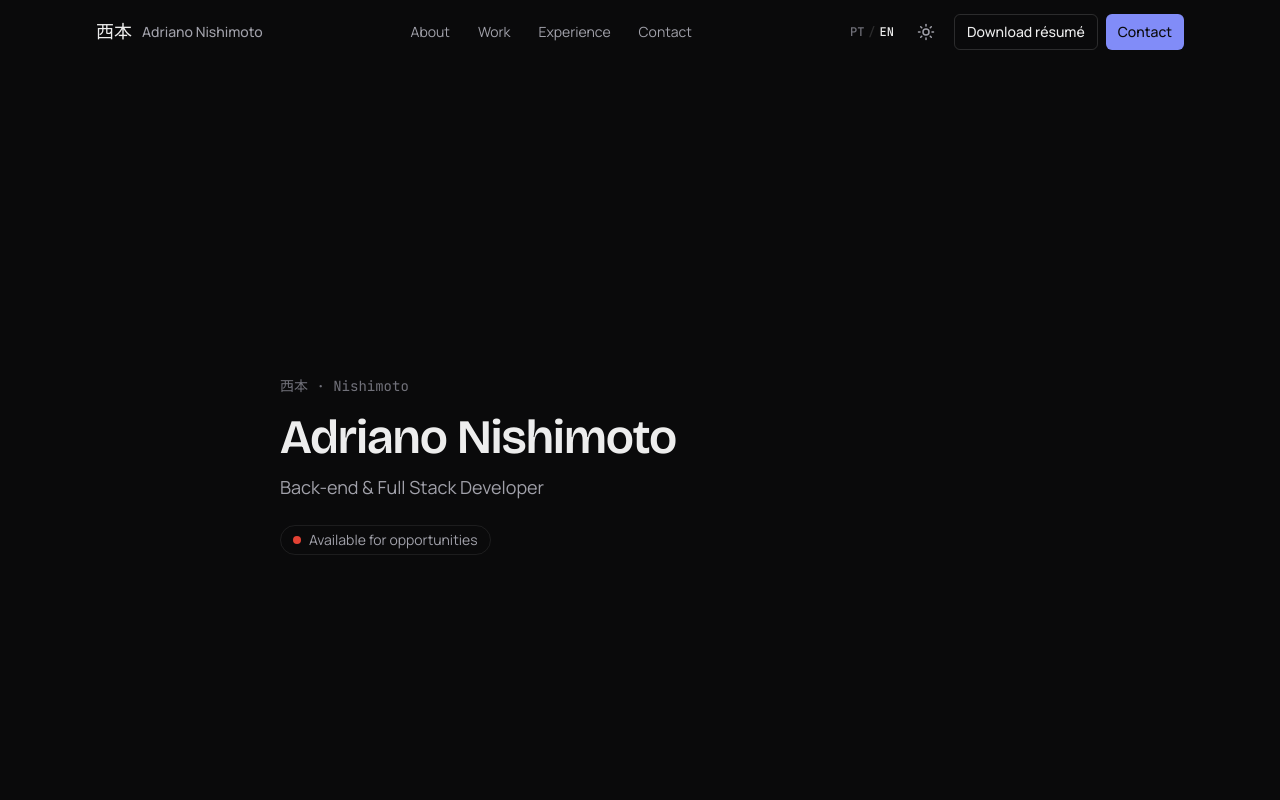
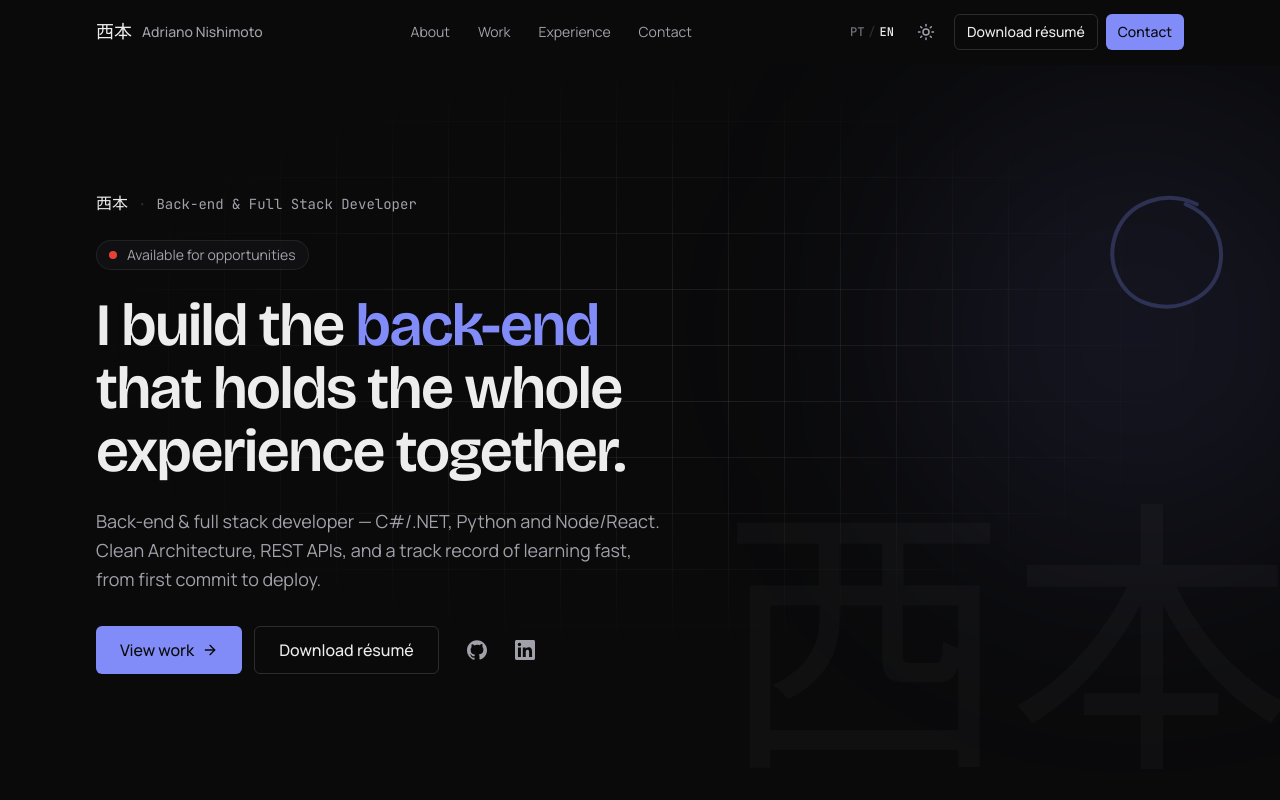
Before and after one commit to AdriYNishimoto/AdriYNishi-Portfolio, a Next.js app: page /en in a window 1280 px wide. Shown: the top 800 px of the page. Built offline with nearby package versions, Linux system fonts and the light colour scheme.

Commit message:
feat: build typographic hero with kanji mark, status and CTAs

```diff
--- a/src/app/[locale]/page.tsx
+++ b/src/app/[locale]/page.tsx
@@ -1,4 +1,5 @@
-import { getTranslations, setRequestLocale } from "next-intl/server";
+import { setRequestLocale } from "next-intl/server";
+import { Hero } from "@/components/sections/hero";
 
 export default async function Home({
   params,
@@ -7,24 +8,10 @@ export default async function Home({
 }) {
   const { locale } = await params;
   setRequestLocale(locale);
-  const t = await getTranslations("hero");
 
   return (
-    <main
-      id="main"
-      className="mx-auto flex min-h-dvh max-w-3xl flex-col justify-center px-6"
-    >
-      <p className="font-mono text-sm text-subtle">
-        <span className="font-jp">西本</span> · Nishimoto
-      </p>
-      <h1 className="mt-4 text-5xl font-semibold text-foreground">
-        Adriano Nishimoto
-      </h1>
-      <p className="mt-3 text-lg text-muted">{t("role")}</p>
-      <span className="mt-6 inline-flex w-fit items-center gap-2 rounded-full border border-border px-3 py-1 text-sm text-muted">
-        <span className="size-2 rounded-full bg-seal" aria-hidden />
-        {t("status")}
-      </span>
+    <main id="main">
+      <Hero />
     </main>
   );
 }
--- /dev/null
+++ b/src/components/sections/hero.tsx
@@ -0,0 +1,101 @@
+import { getLocale, getTranslations } from "next-intl/server";
+import { ArrowRight } from "lucide-react";
+import { GithubIcon, LinkedinIcon } from "@/components/icons";
+import { Container } from "@/components/layout/section";
+import { Enso } from "@/components/decor/enso";
+import { buttonVariants } from "@/components/ui/button";
+import { siteConfig } from "@/config/site";
+import { cn } from "@/lib/utils";
+
+export async function Hero() {
+  const t = await getTranslations("hero");
+  const tc = await getTranslations("common");
+  const locale = await getLocale();
+  const cvHref = locale === "pt" ? siteConfig.cv.pt : siteConfig.cv.en;
+
+  return (
+    <section
+      id="hero"
+      className="relative flex min-h-[calc(100dvh-4rem)] items-center overflow-hidden py-20"
+    >
+      <div aria-hidden className="pointer-events-none absolute inset-0 -z-10">
+        <div className="bg-grid absolute inset-0 [mask-image:radial-gradient(ellipse_60%_55%_at_50%_40%,#000_15%,transparent_75%)]" />
+        <div className="absolute -right-[6%] top-[6%] size-[440px] rounded-full bg-accent/10 blur-[130px]" />
+        <span
+          className="font-jp absolute -right-4 bottom-2 select-none text-[30vw] leading-none text-foreground/[0.025] sm:text-[18rem]"
+          lang="ja"
+        >
+          西本
+        </span>
+        <Enso className="absolute right-8 top-28 hidden size-40 text-accent/25 lg:block" />
+      </div>
+
+      <Container>
+        <div className="max-w-3xl">
+          <p className="flex items-center gap-2.5 font-mono text-sm text-muted">
+            <span className="font-jp text-base text-foreground" lang="ja">
+              西本
+            </span>
+            <span className="text-border-strong">·</span>
+            {t("role")}
+          </p>
+
+          <span className="mt-6 inline-flex items-center gap-2.5 rounded-full border border-border bg-surface/60 px-3 py-1 text-sm text-muted">
+            <span className="relative flex size-2">
+              <span className="absolute inline-flex size-full animate-ping rounded-full bg-seal/70" />
+              <span className="relative inline-flex size-2 rounded-full bg-seal" />
+            </span>
+            {t("status")}
+          </span>
+
+          <h1 className="mt-6 text-balance font-display text-4xl font-semibold leading-[1.05] tracking-tight text-foreground sm:text-5xl lg:text-[3.75rem]">
+            {t.rich("headline", {
+              hl: (chunks) => <span className="text-accent">{chunks}</span>,
+            })}
+          </h1>
+
+          <p className="mt-6 max-w-xl text-base leading-relaxed text-muted sm:text-lg">
+            {t("subheadline")}
+          </p>
+
+          <div className="mt-8 flex flex-wrap items-center gap-3">
+            <a
+              href="#work"
+              className={cn(buttonVariants({ variant: "primary", size: "lg" }))}
+            >
+              {t("ctaWork")}
+              <ArrowRight className="size-4" />
+            </a>
+            <a
+              href={cvHref}
+              download
+              className={cn(buttonVariants({ variant: "outline", size: "lg" }))}
+            >
+              {tc("downloadCv")}
+            </a>
+            <div className="ml-1 flex items-center gap-1">
+              <a
+                href={siteConfig.links.github}
+                target="_blank"
+                rel="noreferrer noopener"
+                aria-label="GitHub"
+                className="inline-flex size-11 items-center justify-center rounded-md text-muted transition-colors hover:bg-surface-2 hover:text-foreground"
+              >
+                <GithubIcon className="size-5" />
+              </a>
+              <a
+                href={siteConfig.links.linkedin}
+                target="_blank"
+                rel="noreferrer noopener"
+                aria-label="LinkedIn"
+                className="inline-flex size-11 items-center justify-center rounded-md text-muted transition-colors hover:bg-surface-2 hover:text-foreground"
+              >
+                <LinkedinIcon className="size-5" />
+              </a>
+            </div>
+          </div>
+        </div>
+      </Container>
+    </section>
+  );
+}
```
